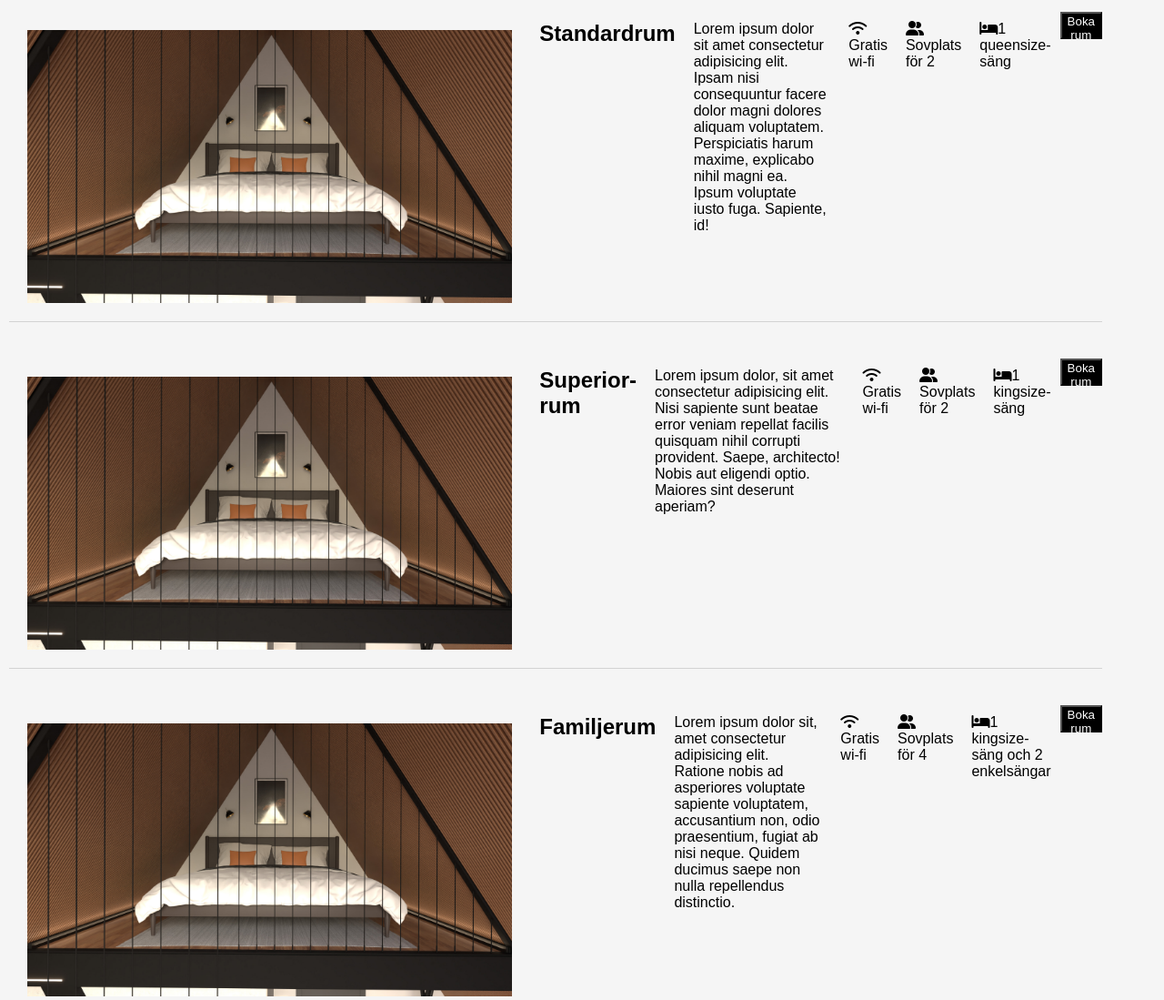
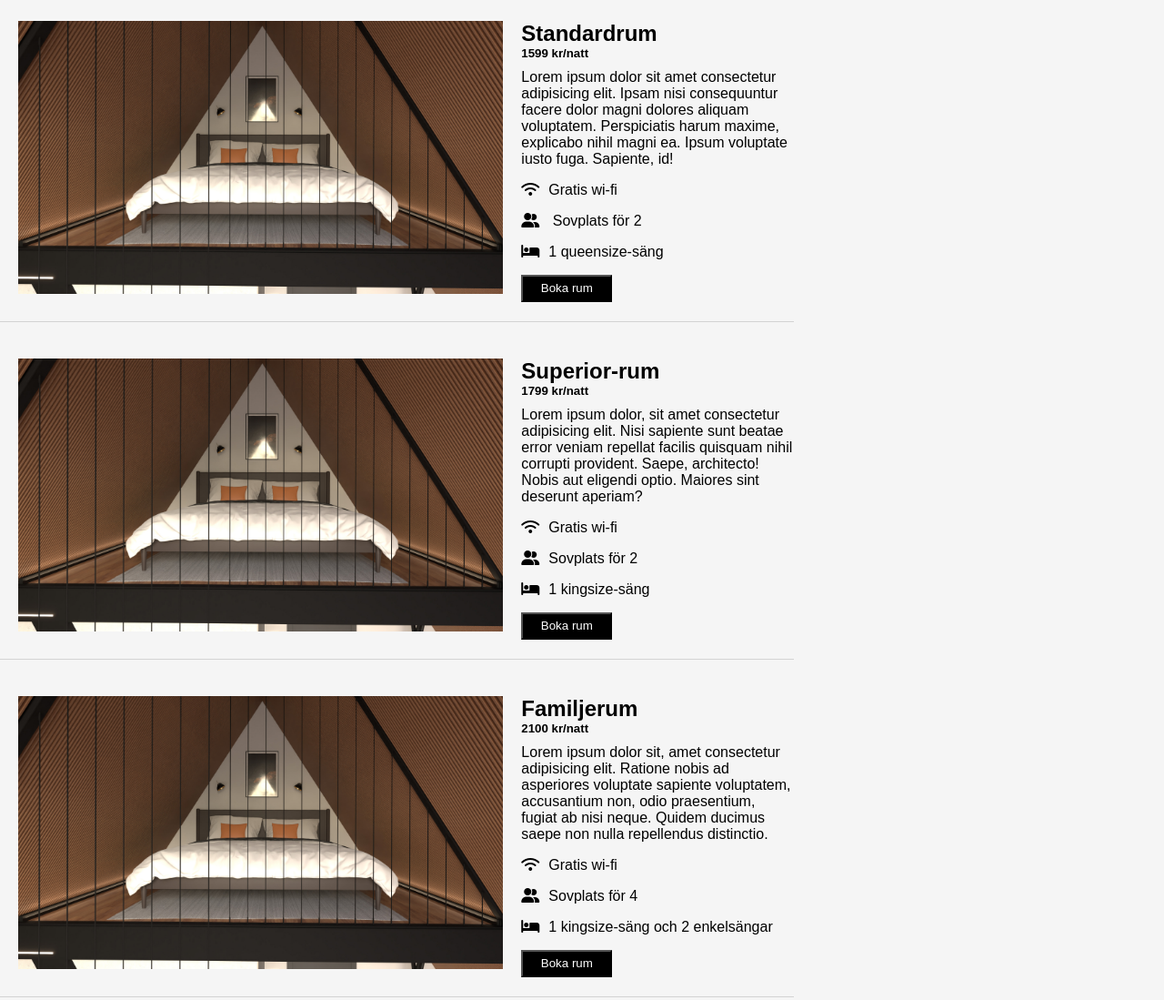
Before and after one commit to Diana-Lindberg/Bonz.ai, a plain HTML site: page booking.html in a window 1280 px wide. Shown: the part 395-1494 px from the top of the page at 91% size. Drawn offline with Linux system fonts and the light colour scheme.

Commit message:
Andra commit

```diff
--- a/booking.html
+++ b/booking.html
@@ -48,42 +48,54 @@
     <main class="room__wrapper">
         <section class="standard__room" style="border-bottom: 1px solid lightgrey;">
             <img src="image/photos/04-day.jpg" alt="hotelroom" height="300px">
-            <h2>Standardrum</h2>
+
+            <div class="room_discription">
+            <h2>Standardrum</h2> <h5>1599 kr/natt</h5>
             <p>Lorem ipsum dolor sit amet consectetur adipisicing elit. Ipsam nisi consequuntur facere dolor magni dolores aliquam voluptatem. Perspiciatis harum maxime, explicabo nihil magni ea. Ipsum voluptate iusto fuga. Sapiente, id!</p>
             <p><i class="fa-solid fa-wifi"></i>Gratis wi-fi</p>
             <p><i class="fa-solid fa-user-group"></i> Sovplats för 2</p>
             <p><i class="fa-solid fa-bed"></i>1 queensize-säng</p>
             <button class="room__button">Boka rum</button>
+        </div>
         </section>
 
         <section class="superior__room" style="border-bottom: 1px solid lightgrey;">
             <img src="image/photos/04-day.jpg" alt="hotelroom" height="300px">
-            <h2>Superior-rum</h2>
+
+            <div class="room_discription">
+            <h2>Superior-rum</h2> <h5>1799 kr/natt</h5>
             <p>Lorem ipsum dolor, sit amet consectetur adipisicing elit. Nisi sapiente sunt beatae error veniam repellat facilis quisquam nihil corrupti provident. Saepe, architecto! Nobis aut eligendi optio. Maiores sint deserunt aperiam?</p>
             <p><i class="fa-solid fa-wifi"></i>Gratis wi-fi</p>
             <p><i class="fa-solid fa-user-group"></i>Sovplats för 2</p>
             <p><i class="fa-solid fa-bed"></i>1 kingsize-säng</p>
             <button class="room__button">Boka rum</button>
+        </div>
         </section>
 
         <section class="family__room" style="border-bottom: 1px solid lightgrey;">
             <img src="image/photos/04-day.jpg" alt="hotelroom" height="300px">
-            <h2>Familjerum</h2>
+
+            <div class="room_discription">
+            <h2>Familjerum</h2> <h5>2100 kr/natt</h5>
             <p>Lorem ipsum dolor sit, amet consectetur adipisicing elit. Ratione nobis ad asperiores voluptate sapiente voluptatem, accusantium non, odio praesentium, fugiat ab nisi neque. Quidem ducimus saepe non nulla repellendus distinctio.</p>
             <p><i class="fa-solid fa-wifi"></i>Gratis wi-fi</p>
             <p><i class="fa-solid fa-user-group"></i>Sovplats för 4</p>
             <p><i class="fa-solid fa-bed"></i>1 kingsize-säng och 2 enkelsängar</p>
             <button class="room__button">Boka rum</button>
+            </div>
         </section>
 
         <section class="junior__room" style="border-bottom: 1px solid lightgrey;">
             <img src="image/photos/04-day.jpg" alt="hotelroom" height="300px">
-            <h2>Juniorsvit</h2>
+
+            <div class="room_discription">
+            <h2>Juniorsvit</h2> <h5>2799 kr/natt</h5>
             <p>Lorem ipsum dolor, sit amet consectetur adipisicing elit. Nulla ducimus mollitia sunt harum obcaecati voluptatem quos iure a! Excepturi nisi accusamus exercitationem nam id, praesentium impedit reprehenderit ut itaque iusto!</p>
             <p><i class="fa-solid fa-wifi"></i>Gratis wi-fi</p>
             <p><i class="fa-solid fa-user-group"></i>Sovplats för 2</p>
             <p><i class="fa-solid fa-bed"></i>1 kingsize-säng</p>
             <button class="room__button">Boka rum</button>
+            </div>
         </section>
     </main>
 
--- a/css/Style.css
+++ b/css/Style.css
@@ -207,17 +207,11 @@ padding: 10px;
     display: grid;
     grid-template-columns: repeat(3, 1fr);
     grid-template-rows: auto;
-    gap:40px;
+    gap: 20px;
 }
 
 .room__wrapper img{
     margin: 20px;
-}
-
-
-.room__wrapper, h2, p{
-    padding: 10px;
-    margin: 0;
 }
 
 .standard_room{
@@ -249,4 +243,31 @@ color: white;
 .standard__room, .superior__room, .family__room, .junior__room{
     display: flex;
     flex-direction: row;
+    padding-bottom: 10px;
 }
+
+.room_discription{
+    display: flex;
+    flex-direction: column;
+
+}
+
+.room_discription p{
+    width: 300px;
+    margin-top: 0;
+}
+
+.room_discription i{
+    padding-right: 10px;
+}
+
+.room_discription h2{
+    margin-bottom: 0;
+    padding-bottom: 0;
+}
+
+.room_discription h5{
+    margin: 0;
+    padding: 0;
+    padding-bottom: 10px;
+}
```
Also changed, not shown: 1 other file.
